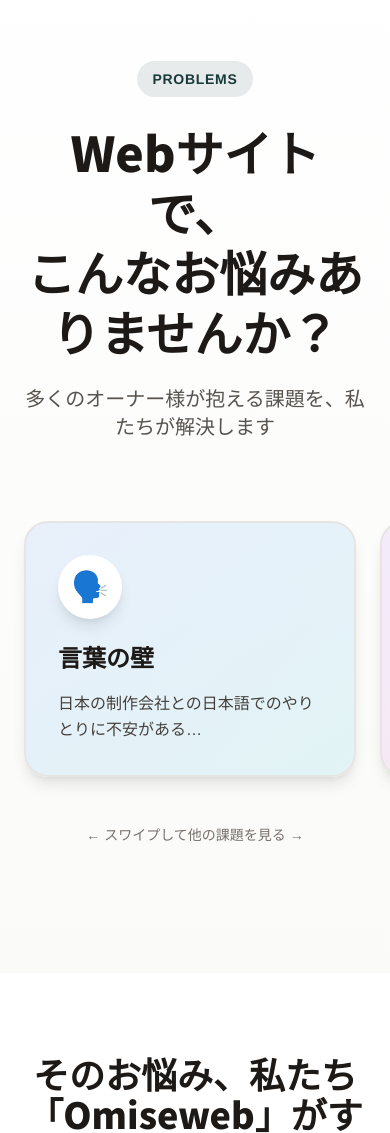
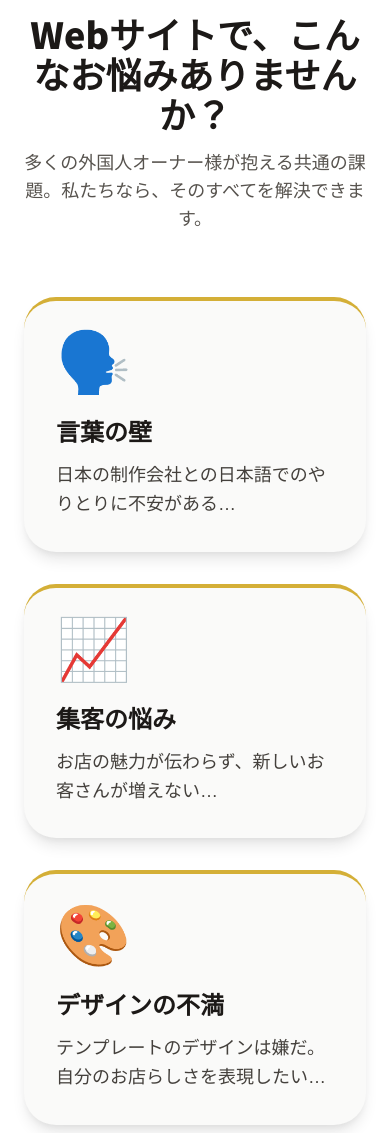
Before and after one commit to greatworkjapan/webtest, an Astro site: page / in a window 390 px wide. Shown: the part 980-2113 px from the top of the page. Built offline with nearby package versions, Linux system fonts and the light colour scheme; Astro itself is replaced by a stand-in of ours.

Commit message:
Update Problems.astro

```diff
--- a/src/components/Problems.astro
+++ b/src/components/Problems.astro
@@ -1,74 +1,31 @@
 ---
 const problems = [
-  { icon: '🗣️', title: '言葉の壁', description: '日本の制作会社との日本語でのやりとりに不安がある…', gradient: 'from-blue-500/10 to-cyan-500/10' },
-  { icon: '📈', title: '集客の悩み', description: 'お店の魅力が伝わらず、新しいお客さんが増えない…', gradient: 'from-purple-500/10 to-pink-500/10' },
-  { icon: '🎨', title: 'デザインの不満', description: 'テンプレートのデザインは嫌だ。自分のお店らしさを表現したい…', gradient: 'from-orange-500/10 to-red-500/10' },
-  { icon: '💰', title: '高額な費用', description: '本格的なサイトは制作費が高くて手が出せない…', gradient: 'from-green-500/10 to-emerald-500/10' },
-  { icon: '❓', title: '知識不足', description: 'Webの専門知識がなく、何から始めればいいか分からない…', gradient: 'from-yellow-500/10 to-amber-500/10' },
+  { icon: '🗣️', title: '言葉の壁', description: '日本の制作会社との日本語でのやりとりに不安がある…' },
+  { icon: '📈', title: '集客の悩み', description: 'お店の魅力が伝わらず、新しいお客さんが増えない…' },
+  { icon: '🎨', title: 'デザインの不満', description: 'テンプレートのデザインは嫌だ。自分のお店らしさを表現したい…' },
+  { icon: '💰', title: '高額な費用', description: '本格的なサイトは制作費が高くて手が出せない…' },
 ];
 ---
 
-<section class="py-32 bg-gradient-to-b from-white to-stone-50 overflow-hidden" id="problems">
+<section class="py-20 bg-white" id="problems">
   <div class="container mx-auto px-6">
-    <div class="text-center max-w-4xl mx-auto mb-20">
-      <span class="inline-block text-sm font-bold text-primary bg-primary/10 px-4 py-2 rounded-full mb-6 uppercase tracking-wider">
-        Problems
-      </span>
-      <h2 class="text-5xl md:text-6xl font-black mb-6 text-stone-900 font-jp leading-tight">
-        Webサイトで、<br class="md:hidden">こんなお悩みありませんか？
+    <div class="text-center max-w-3xl mx-auto mb-16">
+      <h2 class="text-4xl md:text-5xl font-black text-stone-900 font-jp mb-4">
+        Webサイトで、こんなお悩みありませんか？
       </h2>
-      <p class="text-xl text-stone-600">
-        多くのオーナー様が抱える課題を、私たちが解決します
+      <p class="text-lg text-stone-600">
+        多くの外国人オーナー様が抱える共通の課題。私たちなら、そのすべてを解決できます。
       </p>
     </div>
 
-    <!-- Desktop: Grid layout -->
-    <div class="hidden md:grid md:grid-cols-2 lg:grid-cols-3 gap-8 max-w-7xl mx-auto">
-      {problems.map((problem, index) => (
-        <div class={`group relative bg-gradient-to-br ${problem.gradient} backdrop-blur-sm rounded-3xl p-8 border-2 border-stone-200 hover:border-primary/30 hover:-translate-y-2 hover:shadow-2xl transition-all duration-300`}>
-          <div class="absolute top-4 right-4 text-6xl opacity-10 group-hover:opacity-20 transition-opacity">
-            {problem.icon}
-          </div>
-          <div class="relative z-10">
-            <div class="w-16 h-16 bg-white rounded-2xl shadow-lg flex items-center justify-center text-3xl mb-6 group-hover:scale-110 transition-transform">
-              {problem.icon}
-            </div>
-            <h3 class="text-2xl font-bold mb-4 text-stone-900">{problem.title}</h3>
-            <p class="text-stone-700 leading-relaxed">{problem.description}</p>
-          </div>
-          <div class="absolute inset-0 bg-gradient-to-br from-primary/0 to-primary/5 opacity-0 group-hover:opacity-100 rounded-3xl transition-opacity"></div>
+    <div class="grid grid-cols-1 md:grid-cols-2 lg:grid-cols-4 gap-8">
+      {problems.map((problem) => (
+        <div class="bg-stone-50 p-8 rounded-2xl border-t-4 border-accent shadow-lg hover:shadow-2xl hover:-translate-y-2 transition-all duration-300">
+          <div class="text-6xl mb-6">{problem.icon}</div>
+          <h3 class="text-2xl font-bold mb-3 text-stone-900">{problem.title}</h3>
+          <p class="text-stone-700 leading-relaxed text-lg">{problem.description}</p>
         </div>
       ))}
     </div>
-
-    <!-- Mobile: Carousel -->
-    <div class="md:hidden relative">
-      <div class="flex gap-6 overflow-x-auto snap-x snap-mandatory pb-8 px-6 -mx-6 scrollbar-hide">
-        {problems.map((problem) => (
-          <div class={`flex-none w-[85vw] snap-center bg-gradient-to-br ${problem.gradient} rounded-3xl p-8 border-2 border-stone-200 shadow-lg`}>
-            <div class="relative">
-              <div class="w-16 h-16 bg-white rounded-2xl shadow-lg flex items-center justify-center text-3xl mb-6">
-                {problem.icon}
-              </div>
-              <h3 class="text-2xl font-bold mb-4 text-stone-900">{problem.title}</h3>
-              <p class="text-stone-700 leading-relaxed">{problem.description}</p>
-            </div>
-          </div>
-        ))}
-      </div>
-      <div class="text-center mt-4 text-sm text-stone-500">
-        ← スワイプして他の課題を見る →
-      </div>
-    </div>
   </div>
 </section>
-
-<style>
-  .scrollbar-hide::-webkit-scrollbar {
-    display: none;
-  }
-  .scrollbar-hide {
-    -ms-overflow-style: none;
-    scrollbar-width: none;
-  }
-</style>
```
